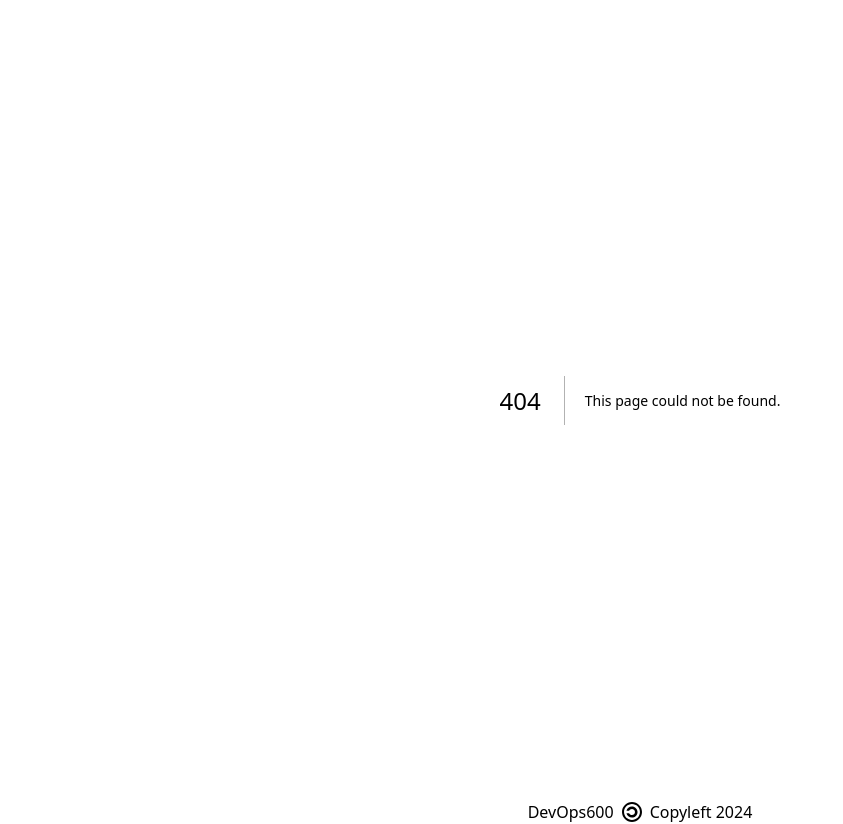
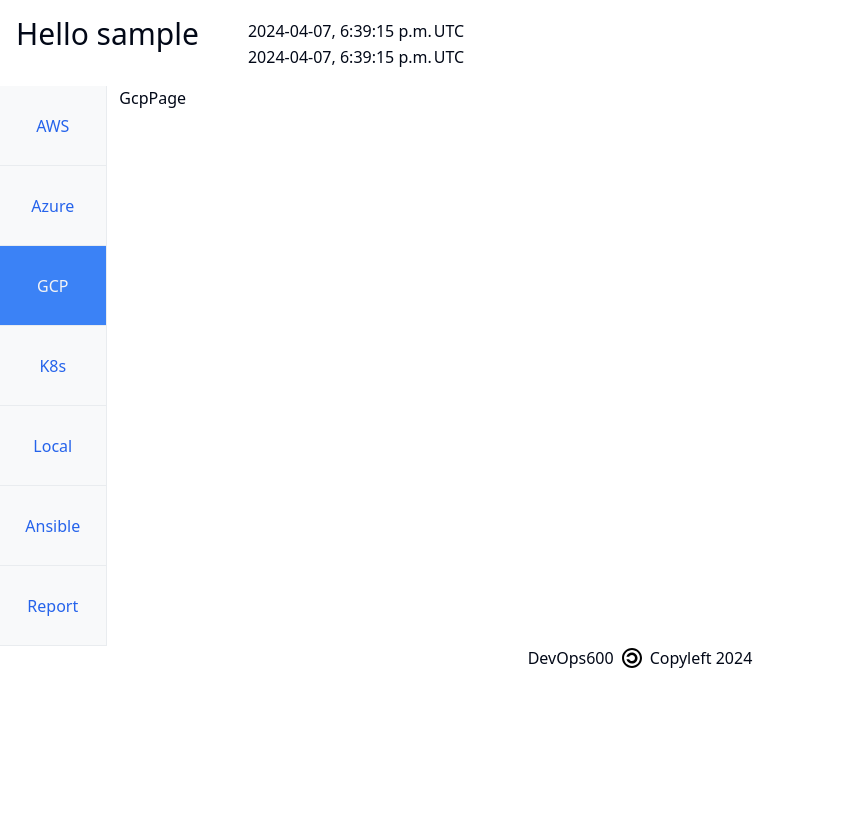
Before and after one commit to devops-600/next, a Next.js app: page /gcp in a window 1280 px wide. Before the commit this address had no page. Shown: the whole page, without its empty margins (0-843 px from the left). After the commit the page ends 800 px from the top, so only its background shows below. Built offline with nearby package versions, Linux system fonts and the light colour scheme; sample sign-in values are in the browser's storage.

Commit message:
fix gcp route

```diff
--- /dev/null
+++ b/app/(platforms)/gcp/page.tsx
@@ -0,0 +1,7 @@
+import React from "react";
+
+const GcpPage = () => {
+  return <div>GcpPage</div>;
+};
+
+export default GcpPage;
```
